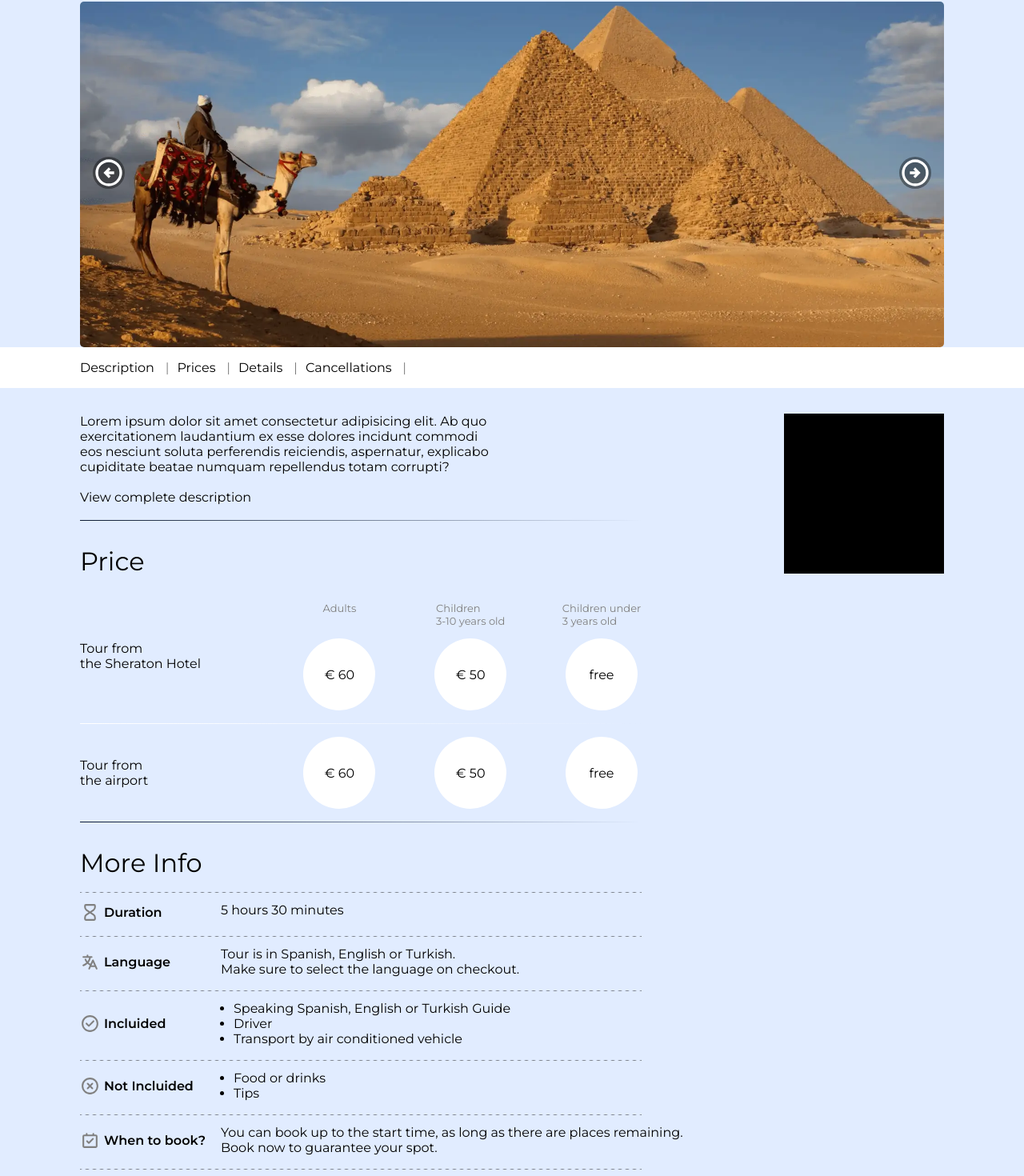
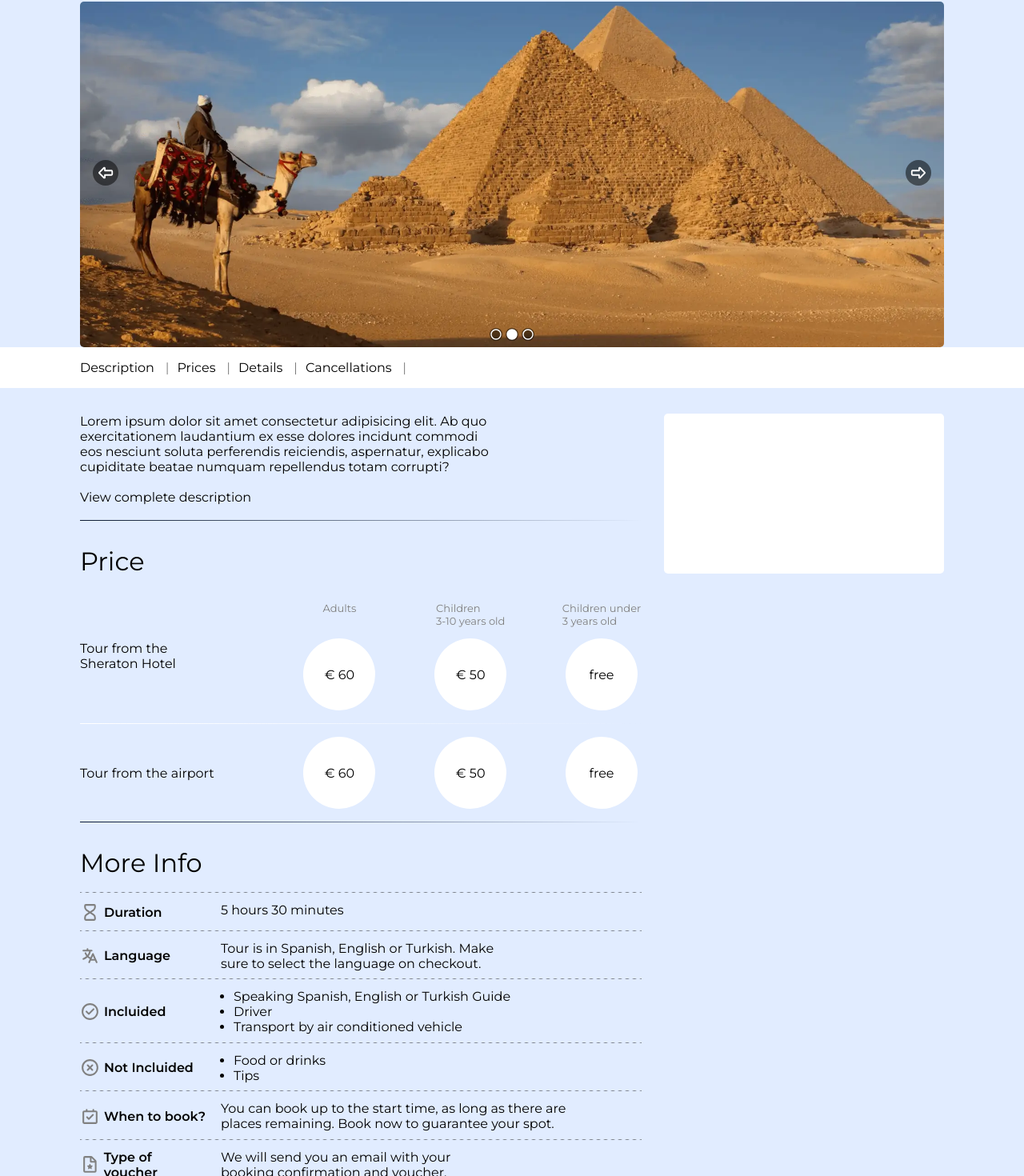
Before and after one commit to BrianZenhom/moonvalleytours-client, a React (Vite) app: page /1/1 in a window 1280 px wide. Shown: the part 258-1728 px from the top of the page at 80% size. Built offline with nearby package versions, Linux system fonts and the light colour scheme.

Commit message:
Add slider accessibility, Add slider animations

```diff
--- a/src/assets/icons/SliderIcons.jsx
+++ b/src/assets/icons/SliderIcons.jsx
@@ -3,9 +3,15 @@ export const IconRight = () => {
     <svg
       className="arrows"
       xmlns="http://www.w3.org/2000/svg"
-      viewBox="0 -960 960 960"
+      viewBox="0 0 24 24"
     >
-      <path d="m480-320 160-160-160-160-56 56 64 64H320v80h168l-64 64 56 56Zm0 240q-83 0-156-31.5T197-197q-54-54-85.5-127T80-480q0-83 31.5-156T197-763q54-54 127-85.5T480-880q83 0 156 31.5T763-763q54 54 85.5 127T880-480q0 83-31.5 156T763-197q-54 54-127 85.5T480-80Zm0-80q134 0 227-93t93-227q0-134-93-227t-227-93q-134 0-227 93t-93 227q0 134 93 227t227 93Zm0-320Z" />
+      <g fill="none" fillRule="evenodd">
+        <path d="M24 0v24H0V0h24ZM12.594 23.258l-.012.002l-.071.035l-.02.004l-.014-.004l-.071-.036c-.01-.003-.019 0-.024.006l-.004.01l-.017.428l.005.02l.01.013l.104.074l.015.004l.012-.004l.104-.074l.012-.016l.004-.017l-.017-.427c-.002-.01-.009-.017-.016-.018Zm.264-.113l-.014.002l-.184.093l-.01.01l-.003.011l.018.43l.005.012l.008.008l.201.092c.012.004.023 0 .029-.008l.004-.014l-.034-.614c-.003-.012-.01-.02-.02-.022Zm-.715.002a.023.023 0 0 0-.027.006l-.006.014l-.034.614c0 .012.007.02.017.024l.015-.002l.201-.093l.01-.008l.003-.011l.018-.43l-.003-.012l-.01-.01l-.184-.092Z" />
+        <path
+          fill="currentColor"
+          d="M14 17.586L19.587 12L14 6.414V9c0 .545-.455 1-1 1H4v4h9a1 1 0 0 1 1 1v2.586Zm.902 1.926C13.831 20.583 12 19.825 12 18.31V16H4a2 2 0 0 1-2-2v-4a2 2 0 0 1 2-2h8V5.69c0-1.515 1.831-2.273 2.902-1.202l6.453 6.451a1.5 1.5 0 0 1 0 2.121l-6.453 6.452Z"
+        />
+      </g>
     </svg>
   );
 };
@@ -14,9 +20,52 @@ export const IconLeft = () => {
     <svg
       className="arrows"
       xmlns="http://www.w3.org/2000/svg"
-      viewBox="0 -960 960 960"
+      viewBox="0 0 24 24"
     >
-      <path d="m480-320 56-56-64-64h168v-80H472l64-64-56-56-160 160 160 160Zm0 240q-83 0-156-31.5T197-197q-54-54-85.5-127T80-480q0-83 31.5-156T197-763q54-54 127-85.5T480-880q83 0 156 31.5T763-763q54 54 85.5 127T880-480q0 83-31.5 156T763-197q-54 54-127 85.5T480-80Zm0-80q134 0 227-93t93-227q0-134-93-227t-227-93q-134 0-227 93t-93 227q0 134 93 227t227 93Zm0-320Z" />
+      <g fill="none" fillRule="evenodd">
+        <path d="M24 0v24H0V0h24ZM12.594 23.258l-.012.002l-.071.035l-.02.004l-.014-.004l-.071-.036c-.01-.003-.019 0-.024.006l-.004.01l-.017.428l.005.02l.01.013l.104.074l.015.004l.012-.004l.104-.074l.012-.016l.004-.017l-.017-.427c-.002-.01-.009-.017-.016-.018Zm.264-.113l-.014.002l-.184.093l-.01.01l-.003.011l.018.43l.005.012l.008.008l.201.092c.012.004.023 0 .029-.008l.004-.014l-.034-.614c-.003-.012-.01-.02-.02-.022Zm-.715.002a.023.023 0 0 0-.027.006l-.006.014l-.034.614c0 .012.007.02.017.024l.015-.002l.201-.093l.01-.008l.003-.011l.018-.43l-.003-.012l-.01-.01l-.184-.092Z" />
+        <path
+          fill="currentColor"
+          d="M10 6.414L4.413 12L10 17.586V15c0-.545.455-1 1-1h9v-4h-9a1 1 0 0 1-1-1V6.414Zm-.902-1.926C10.168 3.417 12 4.175 12 5.69V8h8a2 2 0 0 1 2 2v4a2 2 0 0 1-2 2h-8v2.31c0 1.515-1.831 2.273-2.902 1.202l-6.453-6.451a1.5 1.5 0 0 1 0-2.122l6.453-6.451Z"
+        />
+      </g>
     </svg>
   );
 };
+
+export const FilledIconDot = () => {
+  return (
+    <svg
+      className="dots"
+      xmlns="http://www.w3.org/2000/svg"
+      width="20"
+      viewBox="0 0 24 24"
+    >
+      <g fill="none" fillRule="evenodd">
+        <path d="M24 0v24H0V0h24ZM12.593 23.258l-.011.002l-.071.035l-.02.004l-.014-.004l-.071-.035c-.01-.004-.019-.001-.024.005l-.004.01l-.017.428l.005.02l.01.013l.104.074l.015.004l.012-.004l.104-.074l.012-.016l.004-.017l-.017-.427c-.002-.01-.009-.017-.017-.018Zm.265-.113l-.013.002l-.185.093l-.01.01l-.003.011l.018.43l.005.012l.008.007l.201.093c.012.004.023 0 .029-.008l.004-.014l-.034-.614c-.003-.012-.01-.02-.02-.022Zm-.715.002a.023.023 0 0 0-.027.006l-.006.014l-.034.614c0 .012.007.02.017.024l.015-.002l.201-.093l.01-.008l.004-.011l.017-.43l-.003-.012l-.01-.01l-.184-.092Z" />
+        <path
+          fill="currentColor"
+          d="M2 12C2 6.477 6.477 2 12 2s10 4.477 10 10s-4.477 10-10 10S2 17.523 2 12Z"
+        />
+      </g>
+    </svg>
+  );
+};
+
+export const IconDot = () => {
+  return (
+    <svg
+      className="dots"
+      xmlns="http://www.w3.org/2000/svg"
+      viewBox="0 0 24 24"
+    >
+      <g fill="none" fillRule="evenodd">
+        <path d="M24 0v24H0V0h24ZM12.593 23.258l-.011.002l-.071.035l-.02.004l-.014-.004l-.071-.035c-.01-.004-.019-.001-.024.005l-.004.01l-.017.428l.005.02l.01.013l.104.074l.015.004l.012-.004l.104-.074l.012-.016l.004-.017l-.017-.427c-.002-.01-.009-.017-.017-.018Zm.265-.113l-.013.002l-.185.093l-.01.01l-.003.011l.018.43l.005.012l.008.007l.201.093c.012.004.023 0 .029-.008l.004-.014l-.034-.614c-.003-.012-.01-.02-.02-.022Zm-.715.002a.023.023 0 0 0-.027.006l-.006.014l-.034.614c0 .012.007.02.017.024l.015-.002l.201-.093l.01-.008l.004-.011l.017-.43l-.003-.012l-.01-.01l-.184-.092Z" />
+        <path
+          fill="currentColor"
+          d="M12 4a8 8 0 1 0 0 16a8 8 0 0 0 0-16ZM2 12C2 6.477 6.477 2 12 2s10 4.477 10 10s-4.477 10-10 10S2 17.523 2 12Z"
+        />
+      </g>
+    </svg>
+  );
+};
--- a/src/components/slider/Slider.jsx
+++ b/src/components/slider/Slider.jsx
@@ -1,21 +1,26 @@
 import React from 'react';
-import { IconLeft, IconRight } from '../../assets/icons/SliderIcons';
+import {
+  FilledIconDot,
+  IconDot,
+  IconLeft,
+  IconRight,
+} from '../../assets/icons/SliderIcons';
 import './slider.css';
 import PropTypes from 'prop-types';
 
-export default function Slider({ imageUrls }) {
+export default function Slider({ images }) {
   const [imageIndex, setImageIndex] = React.useState(1);
 
   function showNextImage() {
     setImageIndex((index) => {
-      if (index === imageUrls.length - 1) return 0;
+      if (index === images.length - 1) return 0;
       return index + 1;
     });
   }
 
   function showPrevImage() {
     setImageIndex((index) => {
-      if (index === 0) return imageUrls.length - 1;
+      if (index === 0) return images.length - 1;
       return index - 1;
     });
   }
@@ -30,10 +35,11 @@ export default function Slider({ imageUrls }) {
           overflow: 'hidden',
         }}
       >
-        {imageUrls.map((url) => (
+        {images.map(({ url, alt }) => (
           <img
             key={url}
             src={url}
+            alt={alt}
             className="img-slider-img"
             style={{
               translate: `${-100 * imageIndex}%`,
@@ -41,16 +47,45 @@ export default function Slider({ imageUrls }) {
           />
         ))}
       </div>
-      <button onClick={showPrevImage} className="img-slider-btn left">
+      <button
+        onClick={showPrevImage}
+        className="img-slider-btn left"
+        aria-label="View Previous Image"
+      >
         <IconLeft />
       </button>
-      <button onClick={showNextImage} className="img-slider-btn right">
+      <button
+        onClick={showNextImage}
+        className="img-slider-btn right"
+        aria-label="View Next Image"
+      >
         <IconRight />
       </button>
+      <div
+        style={{
+          position: 'absolute',
+          bottom: '0.5rem',
+          left: '50%',
+          translate: '-50%',
+          display: 'flex',
+          gap: '0.25rem',
+        }}
+      >
+        {images.map((_, index) => (
+          <button
+            key={index}
+            className="img-slider-dot-btn"
+            onClick={() => setImageIndex(index)}
+            aria-label={`View Image number ${index + 1}`}
+          >
+            {index === imageIndex ? <FilledIconDot /> : <IconDot />}
+          </button>
+        ))}
+      </div>
     </div>
   );
 }
 
 Slider.propTypes = {
-  imageUrls: PropTypes.arrayOf(PropTypes.string).isRequired,
+  images: PropTypes.arrayOf(PropTypes.object).isRequired,
 };
--- a/src/components/slider/slider.css
+++ b/src/components/slider/slider.css
@@ -24,18 +24,28 @@
   cursor: pointer;
   transition: background-color 100ms ease-in-out;
 }
-.img-slider-btn:hover {
-  background-color: rgb(0 0 0 / 20%);
+.img-slider-btn:hover,
+.img-slider-btn:focus-visible {
+  background-color: rgb(0 0 0 / 10%);
+  backdrop-filter: blur(2px);
 }
 
-.img-slider-btn > * {
+.img-slider-btn > *,
+.img-slider-btn:focus-visible > * {
   border-radius: 50%;
-  background-color: rgb(0 0 0 / 40%);
+  background-color: rgb(0 0 0 / 50%);
+  backdrop-filter: blur(2px);
   fill: white;
 }
 
+.img-slider-btn:hover > * {
+  animation: squish 200ms ease-in-out;
+}
+
 .arrows {
-  width: 2.5rem;
+  width: 2rem;
+  padding: 5px;
+  color: white;
 }
 .left {
   left: 0;
@@ -43,3 +53,38 @@
 .right {
   right: 0;
 }
+.dots {
+  width: 1rem;
+  color: white;
+}
+.img-slider-dot-btn {
+  all: unset;
+  display: block;
+  cursor: pointer;
+  width: 1rem;
+  height: 1rem;
+  transition: 100ms ease-in-out;
+}
+.img-slider-dot-btn > * {
+  color: white;
+  background-color: rgb(0 0 0 / 50%);
+  backdrop-filter: blur(2px);
+  border-radius: 50%;
+  height: 100%;
+  width: 100%;
+}
+.img-slider-dot-btn:hover,
+.img-slider-dot-btn:focus-visible {
+  scale: 1.2;
+}
+
+.img-slider-dot-btn:focus-visible,
+.img-slider-btn:focus-visible {
+  outline: auto;
+}
+
+@keyframes squish {
+  50% {
+    scale: 1.4 0.6;
+  }
+}
--- a/src/pages/tour/Tour.jsx
+++ b/src/pages/tour/Tour.jsx
@@ -17,7 +17,11 @@ import {
 
 import Slider from '../../components/slider/Slider';
 
-const images = [img1, img2, img3];
+const images = [
+  { url: img1, alt: 'Camel Ride' },
+  { url: img2, alt: 'Image of the Pyramids' },
+  { url: img3, alt: 'Sunset with a person riding a camel in the giza desert' },
+];
 
 export default function Tour() {
   return (
@@ -50,7 +54,7 @@ export default function Tour() {
           </header>
           <div className="tour-image_slider">
             <div className="slider_wrapper">
-              <Slider imageUrls={images} />
+              <Slider images={images} />
             </div>
           </div>
           <div className="tour-nav ">
@@ -83,7 +87,7 @@ export default function Tour() {
                 <h2>Price</h2>
                 <div className="tour-price-wrapper-one">
                   <span className="tour-main-detail">
-                    Tour from <br /> the Sheraton Hotel
+                    Tour from the Sheraton Hotel
                   </span>
                   <div className="exact-price">
                     <small>Adults</small>
@@ -105,7 +109,7 @@ export default function Tour() {
                 <div className="hr"></div>
                 <div className="tour-price-wrapper-two">
                   <span className="tour-main-detail">
-                    Tour from <br /> the airport
+                    Tour from the airport
                   </span>
                   <div className="exact-price">
                     <span>&euro; 60</span>
@@ -135,8 +139,8 @@ export default function Tour() {
                     Language
                   </strong>
                   <span>
-                    Tour is in Spanish, English or Turkish. <br /> Make sure to
-                    select the language on checkout.
+                    Tour is in Spanish, English or Turkish. Make sure to select
+                    the language on checkout.
                   </span>
                 </div>
                 <div className="more-info">
@@ -167,7 +171,7 @@ export default function Tour() {
                   </strong>
                   <span>
                     You can book up to the start time, as long as there are
-                    places remaining. <br /> Book now to guarantee your spot.
+                    places remaining. Book now to guarantee your spot.
                   </span>
                 </div>
                 <div className="more-info">
@@ -201,20 +205,19 @@ export default function Tour() {
                   </strong>
                   <span>Not Allowed</span>
                 </div>
-                <div className="more-info stack">
+                <div className="more-info">
                   <strong>
                     <HelpIcon />
                     Faqs
                   </strong>
                   <div className="qa">
                     <span>
-                      <strong>Q -</strong> How to book?
+                      <strong>Q </strong> - How to book?
                     </span>
-                    <br />
                     <span>
-                      <strong>A -</strong> To reserve the activity, choose the
-                      date and complete <br /> the form on this page. You will
-                      receive your confirmation immediately.
+                      <strong>A</strong> - To reserve the activity, choose the
+                      date and complete the form on this page. You will receive
+                      your confirmation immediately.
                     </span>
                   </div>
                 </div>
--- a/src/pages/tour/tour.css
+++ b/src/pages/tour/tour.css
@@ -198,7 +198,7 @@
 .more-info {
   margin-bottom: 0 !important;
   padding-top: 15px !important;
-  padding-bottom: 15px !important;
+  padding-bottom: 7.5px !important;
   display: grid;
   grid-template-columns: 160px 1fr;
   gap: 1rem;
@@ -302,13 +302,12 @@
   z-index: -1;
 }
 .stickybox {
-  background-color: black;
-  width: 200px;
+  background-color: white;
+  border-radius: 5px;
+  min-width: 350px;
   height: 200px;
   position: sticky;
   top: 100px;
-  bottom: 100px;
-  transition: all 0.2s ease;
 }
 
 .more-info strong {
@@ -323,18 +322,21 @@
 .more-title {
   display: flex;
 }
-.stack {
-  display: flex;
-  align-items: start;
-}
-.stack strong {
-  display: flex;
-}
+
 .qa {
   display: flex;
   flex-direction: column;
+  gap: 1rem;
 }
 .qa span {
   display: flex;
+  align-items: start;
   gap: 1rem;
 }
+.qa strong {
+  display: flex;
+  align-items: center;
+}
+.more-info span {
+  text-wrap: balance;
+}
```
